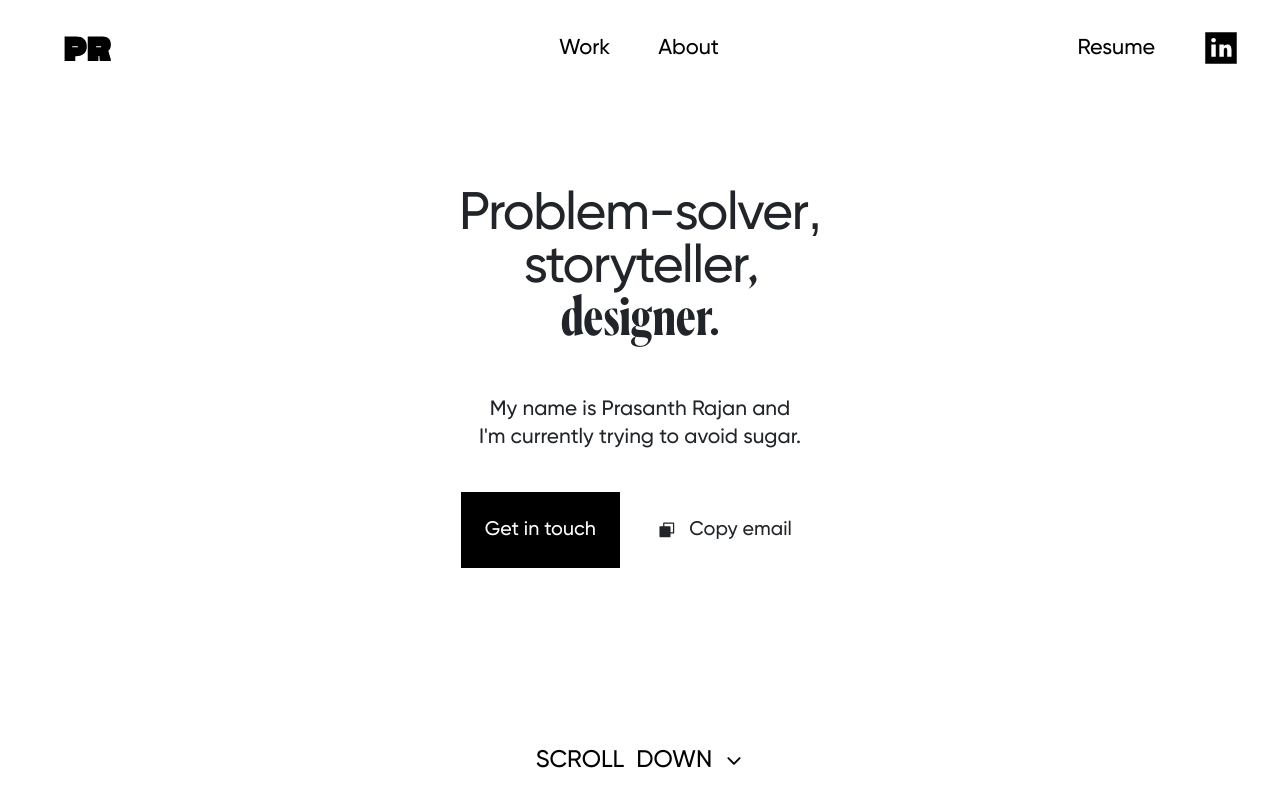
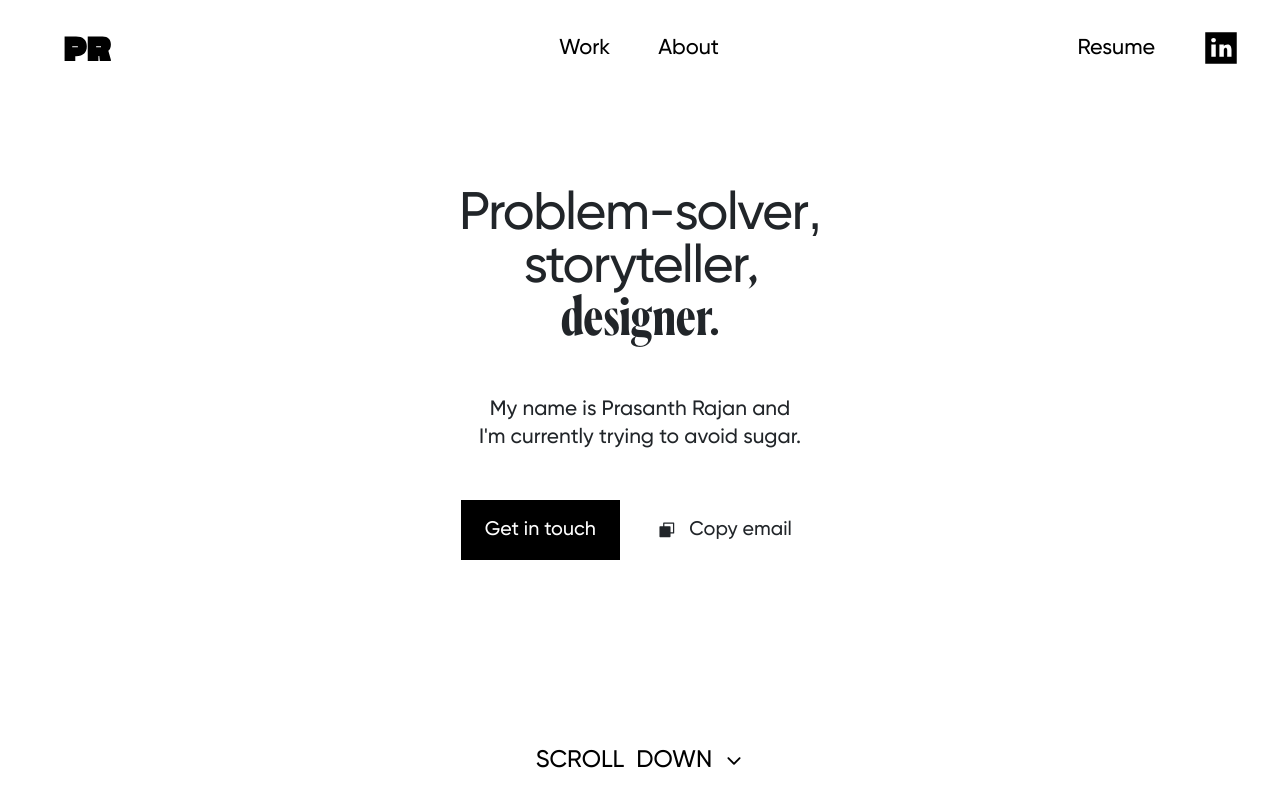
Before and after one commit to AkashBalcham/prasanth-port, a React (Create React App) app: page / in a window 1280 px wide. Shown: the top 800 px of the page. Built offline with nearby package versions, Linux system fonts and the light colour scheme; a web font is replaced by a local one.

Commit message:
fix: get in touch button spacing fixes

```diff
--- a/src/pages/Landing/Landing.jsx
+++ b/src/pages/Landing/Landing.jsx
@@ -64,7 +64,7 @@ const Landing = () => {
                 </h2>
 
                 <div className="flex w-[20%] lg:w-[28%] lgMid:w-[27%] xl:w-[28%] xlMid:w-[27%] 2xl:w-[26.5%] 3xl:w-[25%] 4xl:w-[23%] items-center justify-between">
-                    <button className="bg-black lg:px-4 lgMid:px-4 2xl:px-7 2xl:py-5 lg:py-2 lgMid:py-3 xl:px-6 xl:py-3 px-6 py-4 text-white text-xl lg:text-[100%] lgMid:text-[110%] xl:text-[123%] xlMid:text-[130%] 2xl:text-[145%] font-gilroy font-extralight">
+                    <button className="bg-black lg:px-4 lgMid:px-4 2xl:px-7 2xl:py-5 lg:py-3 lgMid:py-3 xl:px-6 xl:py-4 text-white text-xl lg:text-[100%] lgMid:text-[110%] xl:text-[123%] xlMid:text-[130%] 2xl:text-[145%] font-gilroy font-extralight">
                         Get in touch
                     </button>
                     {!copied ? (
```
